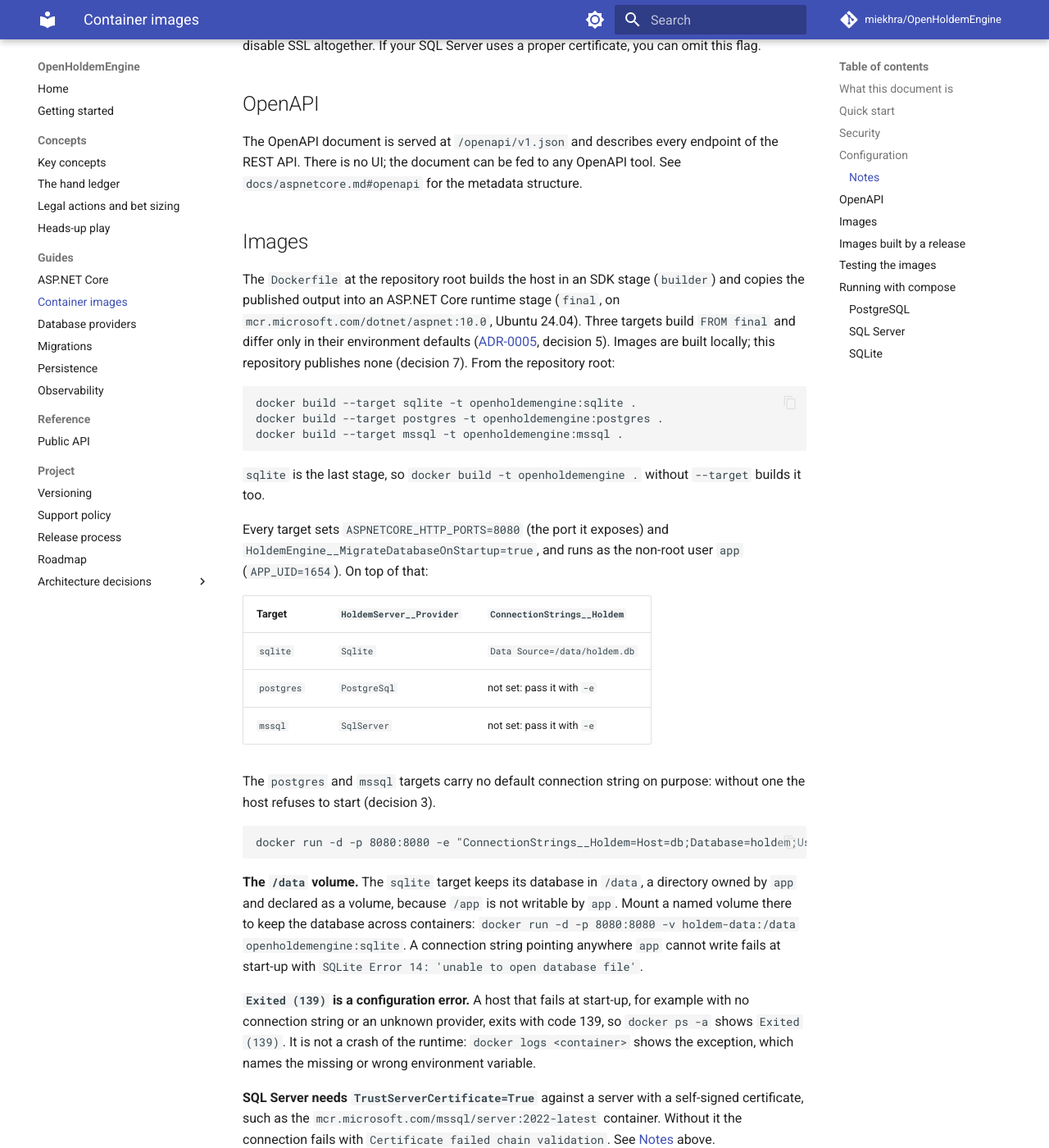
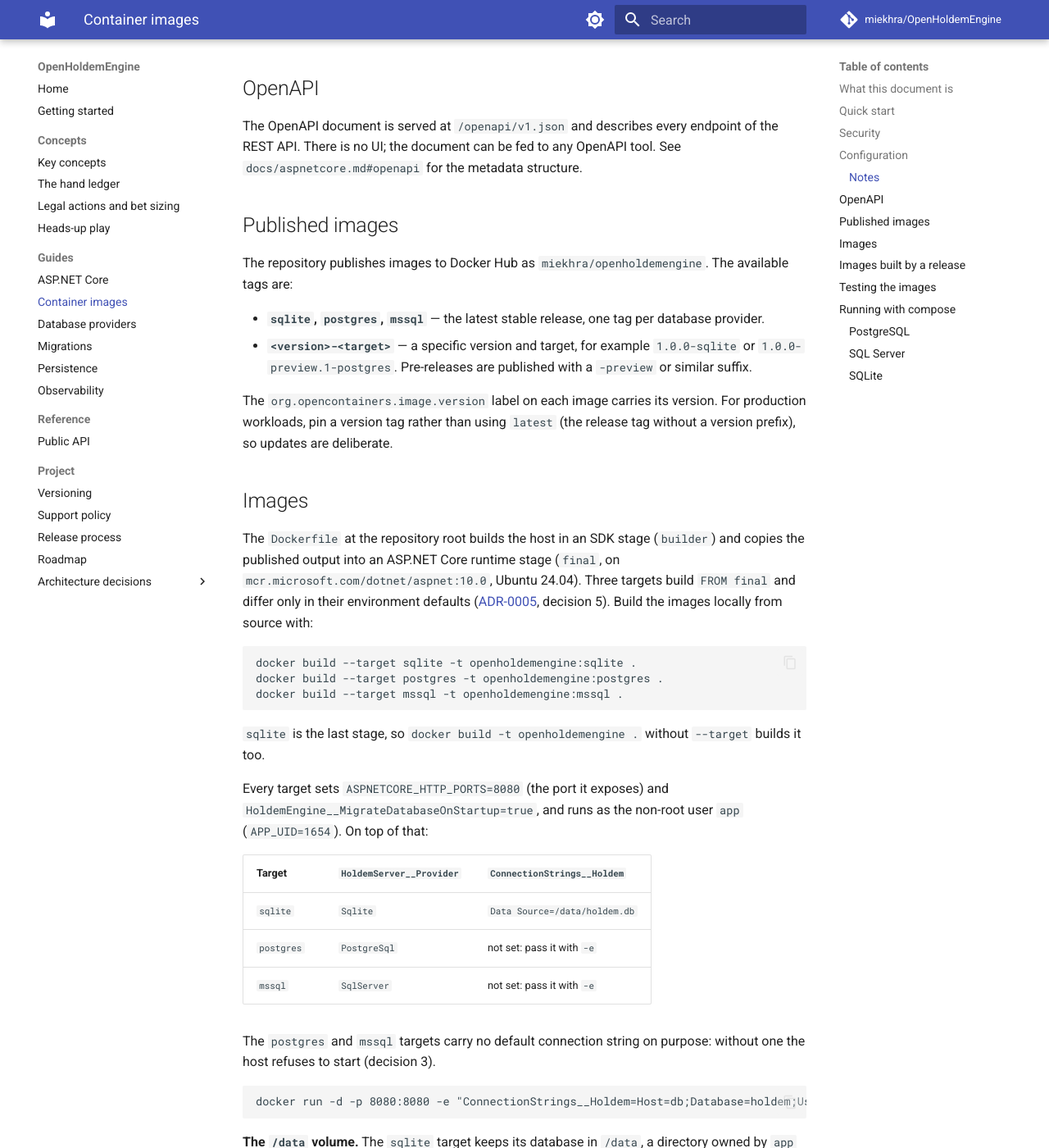
Before and after one commit to DigitalAbsurd/TabletopCardEngine, an MkDocs documentation site: the page built from docs/docker.md, in a window 1280 px wide and 1400 px high, scrolled down 2026 px. Shown: the whole window at 82% size. Built offline with MkDocs 1.6.1 and Material for MkDocs 9.7.7, drawn with Linux system fonts in a browser that asks for light colours; comment, search, counter and statistics services are not loaded; some of the changed text lies outside the part shown.

Commit message:
docs(docker): document container images as published on Docker Hub (#382)
Update docs/docker.md to:
- Pull and run the published miekhra/openholdemengine:sqlite image in the quick start
- Add a new "Published images" section explaining the Docker Hub repository, tag scheme,
  and recommendation to pin version tags in production
- Update the "Images" section to present local builds as an alternative way to build from source
- Update the "Images built by a release" section to explain that the release workflow
  publishes images to Docker Hub with version and target tags

Update THIRD-PARTY-NOTICES.md to:
- Replace "This repository publishes no image" with a statement that the release workflow
  publishes images to Docker Hub as miekhra/openholdemengine
- Keep the ADR-0005 reference

Closes #367

Co-authored-by: Claude Haiku 4.5 <noreply@anthropic.com>

````diff
--- a/docs/docker.md
+++ b/docs/docker.md
@@ -8,11 +8,10 @@ container strategy, the provider model and the security stance are recorded in
 
 ## Quick start
 
-Build the SQLite image, run it, and test the `/health` endpoint:
+Pull the published SQLite image, run it, and test the `/health` endpoint:
 
 ```bash
-docker build --target sqlite -t openholdemengine:sqlite .
-docker run -d -p 8080:8080 -v holdem-data:/data openholdemengine:sqlite
+docker run -d -p 8080:8080 -v holdem-data:/data miekhra/openholdemengine:sqlite
 curl http://localhost:8080/health
 ```
 
@@ -73,13 +72,21 @@ It serves the REST API under `/api/holdem` and the health report at `/health`.
 
 The OpenAPI document is served at `/openapi/v1.json` and describes every endpoint of the REST API. There is no UI; the document can be fed to any OpenAPI tool. See `docs/aspnetcore.md#openapi` for the metadata structure.
 
+## Published images
+
+The repository publishes images to Docker Hub as `miekhra/openholdemengine`. The available tags are:
+
+- **`sqlite`, `postgres`, `mssql`** — the latest stable release, one tag per database provider.
+- **`<version>-<target>`** — a specific version and target, for example `1.0.0-sqlite` or `1.0.0-preview.1-postgres`. Pre-releases are published with a `-preview` or similar suffix.
+
+The `org.opencontainers.image.version` label on each image carries its version. For production workloads, pin a version tag rather than using `latest` (the release tag without a version prefix), so updates are deliberate.
+
 ## Images
 
 The `Dockerfile` at the repository root builds the host in an SDK stage (`builder`) and copies the
 published output into an ASP.NET Core runtime stage (`final`, on `mcr.microsoft.com/dotnet/aspnet:10.0`,
 Ubuntu 24.04). Three targets build `FROM final` and differ only in their environment defaults
-([ADR-0005](adr/0005-container-host-and-images.md), decision 5). Images are built locally; this
-repository publishes none (decision 7). From the repository root:
+([ADR-0005](adr/0005-container-host-and-images.md), decision 5). Build the images locally from source with:
 
 ```
 docker build --target sqlite -t openholdemengine:sqlite .
@@ -127,7 +134,7 @@ orchestrator or a load balancer.
 
 ## Images built by a release
 
-The `release.yml` workflow builds all three targets for every `v*` tag, tagged `openholdemengine:<version>-<target>` (for example `openholdemengine:1.0.0-preview.1-sqlite`), with the version stamped as the `org.opencontainers.image.version` label. They are not published to Docker Hub yet; publishing to a registry comes with the public launch. A local build with no `--build-arg VERSION=...` is labelled `0.0.0-local`.
+The `release.yml` workflow builds all three targets for every `v*` tag and publishes them to Docker Hub as `miekhra/openholdemengine:<version>-<target>` (for example `miekhra/openholdemengine:1.0.0-preview.1-sqlite`), with the version stamped as the `org.opencontainers.image.version` label. For a stable release (no `-preview` or similar suffix), the workflow also publishes with the target-only tag (`miekhra/openholdemengine:sqlite`, `miekhra/openholdemengine:postgres`, `miekhra/openholdemengine:mssql`). A local build with no `--build-arg VERSION=...` is labelled `0.0.0-local`.
 
 ## Testing the images
 
@@ -193,7 +200,7 @@ Remove-Item Env:MSSQL_SA_PASSWORD
 SQLite does not need a separate database container. Run a single command:
 
 ```bash
-docker run -d -p 8080:8080 -v holdem-data:/data openholdemengine:sqlite
+docker run -d -p 8080:8080 -v holdem-data:/data miekhra/openholdemengine:sqlite
 ```
 
 The `sqlite` target keeps its database in `/data`, a named volume `holdem-data`, so the database persists across container restarts.
````
Also changed, not shown: THIRD-PARTY-NOTICES.md (+2 -3 lines).
